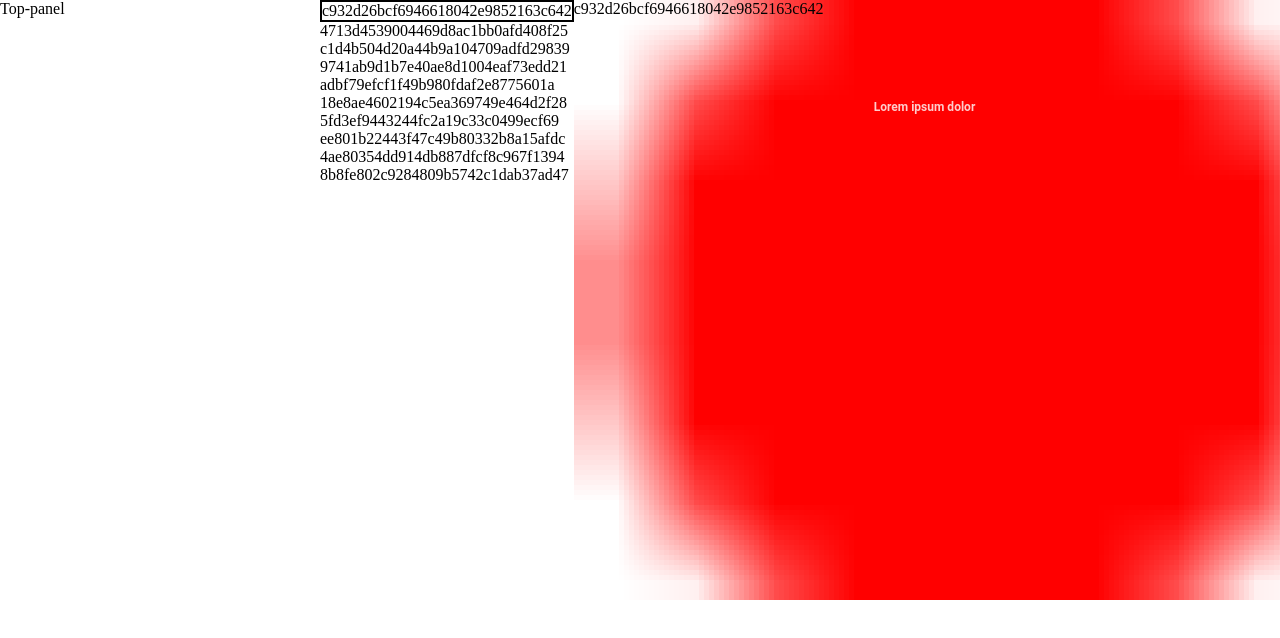
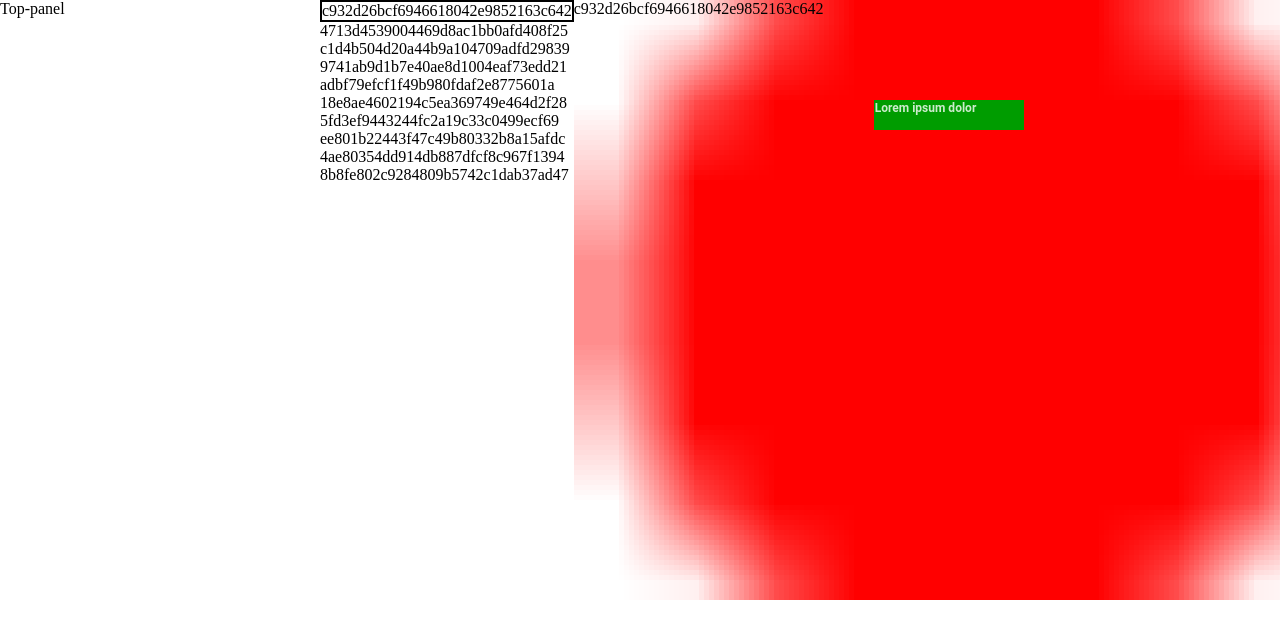
Before and after one commit to 010MochalovPA/card-maker, a React app: page / in a window 1280 px wide. Shown: the top 638 px of the page. Built offline with nearby package versions, Linux system fonts and the light colour scheme.

Commit message:
добавил к текстовому объекту свойства фона и границы

```diff
--- a/src/components/ObjectText/ObjectText.tsx
+++ b/src/components/ObjectText/ObjectText.tsx
@@ -1,23 +1,29 @@
 import styles from './ObjextText.css'
-import { SlideObjectType, TextParam, SlideObjectBase } from '../../types'
+import { SlideObjectType, TextParam, SlideObjectBase, Color } from '../../types'
 
 type objectTextProps = {
   props: SlideObjectBase & {
     type: SlideObjectType.TEXT,
     params: TextParam,
-    text: string
+    text: string,
+    borderColor: Color,
+    bgColor: Color,
   }
 }
 
 const ObjectText = (props: objectTextProps) => {
-  const {params, text, size, position, angle} = props.props
+  const {params, text, size, position, angle, borderColor, bgColor} = props.props
   const {width, height} = size
   const {left, top} = position
   const {fontFamily, fontSize, bold, cursive, fontColor} = params
   const {r, g, b, a} = fontColor
+  const {r: borr, g: borg, b: borb, a: bora} = borderColor
+  const {r: bgcr, g: bgcg, b: bgcb, a: bgca} = bgColor
   const fontWeight = bold ? 'bold' : 'normal'
   const fontStyle = cursive ? 'italic' : 'normal'
   const color = `rgba(${r}, ${g}, ${b}, ${a})`
+  const border = `1px solid rgba(${borr}, ${borg}, ${borb}, ${bora}`
+  const backgroundColor = `rgba(${bgcr}, ${bgcg}, ${bgcb}, ${bgca}`
 
   return <div
     className={styles.text}
@@ -26,10 +32,12 @@ const ObjectText = (props: objectTextProps) => {
       height,
       left,
       top,
+      border,
       fontFamily,
       fontSize,
       fontWeight,
       fontStyle,
+      backgroundColor,
       color,
     }}>{text}</div>
 }
--- a/src/mock.ts
+++ b/src/mock.ts
@@ -84,6 +84,18 @@ const text1: TextObject = {
       a: 0.8,
     },
   },
+  borderColor: {
+    r: 255,
+    g: 255,
+    b: 255,
+    a: 0,
+  },
+  bgColor: {
+    r: 0,
+    g: 156,
+    b: 0,
+    a: 1,
+  },
 }
 
 const text2: TextObject = {
@@ -111,6 +123,18 @@ const text2: TextObject = {
       a: 0.8,
     },
   },
+  borderColor: {
+    r: 255,
+    g: 255,
+    b: 255,
+    a: 0,
+  },
+  bgColor: {
+    r: 0,
+    g: 0,
+    b: 100,
+    a: 1,
+  },
 }
 
 const text3: TextObject = {
@@ -132,11 +156,23 @@ const text3: TextObject = {
     bold: false,
     cursive: true,
     fontColor: {
-      r: 220,
-      g: 220,
-      b: 220,
+      r: 160,
+      g: 160,
+      b: 160,
       a: 1,
     },
+  },
+  borderColor: {
+    r: 0,
+    g: 0,
+    b: 0,
+    a: 1,
+  },
+  bgColor: {
+    r: 255,
+    g: 255,
+    b: 255,
+    a: 1,
   },
 }
 
--- a/src/types.ts
+++ b/src/types.ts
@@ -79,6 +79,8 @@ type TextObject = SlideObjectBase & {
   type: SlideObjectType.TEXT
   params: TextParam
   text: string
+  borderColor: Color
+  bgColor: Color
 }
 
 type PictureObject = SlideObjectBase & {
```
